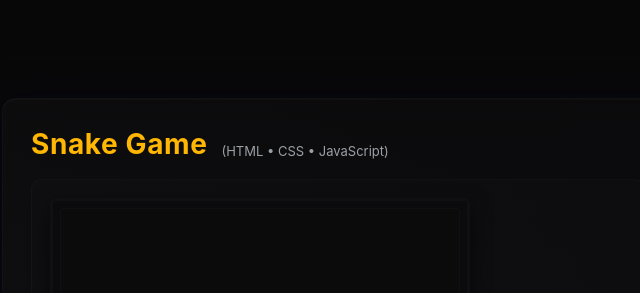
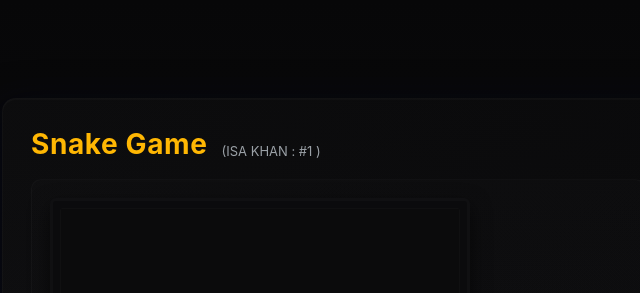
Before and after one commit to isaxvillain-max/snake-game, a plain HTML site: page index.html in a window 1280 px wide. Shown: the top 293 px of the page, 188-828 px from the left. Drawn offline with Linux system fonts and the light colour scheme.

Commit message:
Update index.html

```diff
--- a/index.html
+++ b/index.html
@@ -10,7 +10,7 @@
   <div class="page">
     <header class="header">
       <h1 class="title">Snake Game</h1>
-      <div class="sub">(HTML • CSS • JavaScript)</div>
+      <div class="sub">(ISA KHAN : #1 )</div>
     </header>
 
     <main class="main">
```
